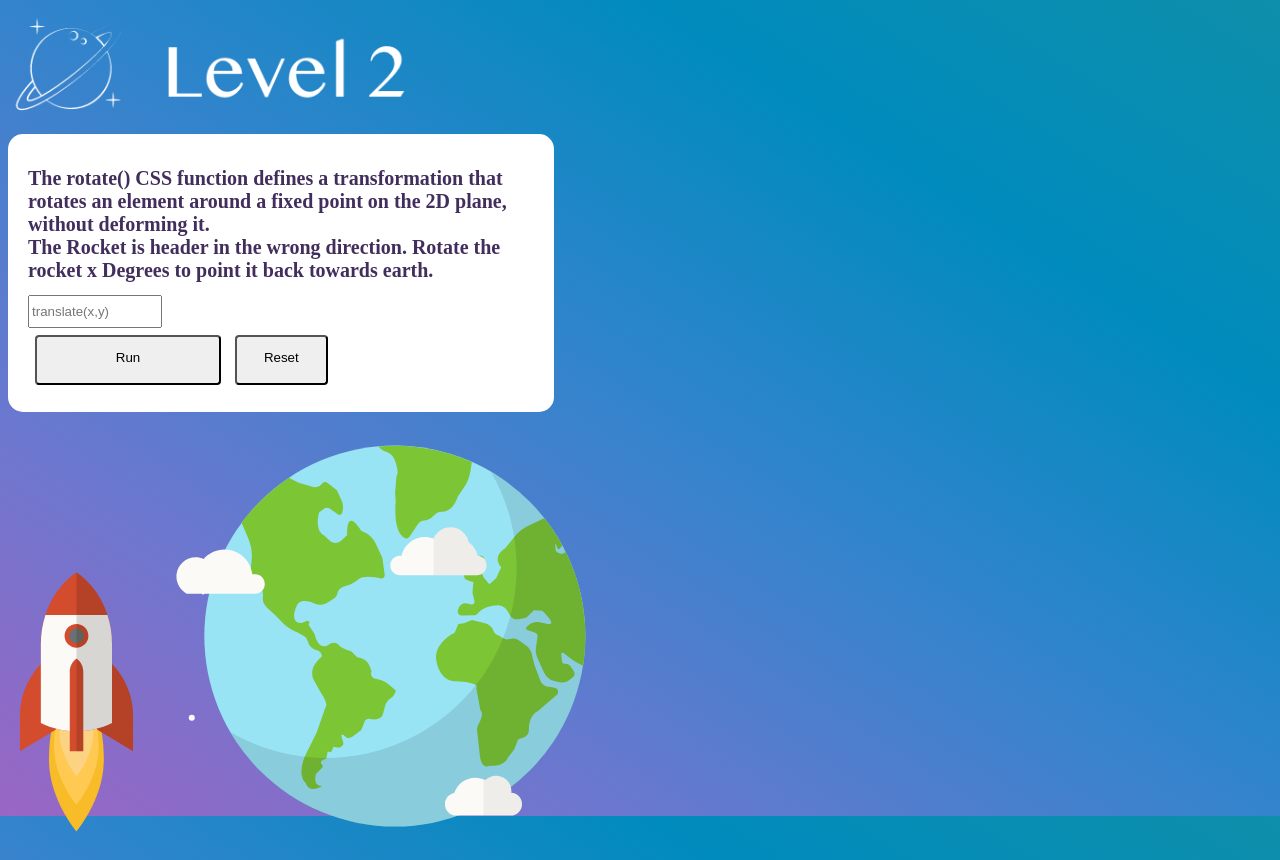
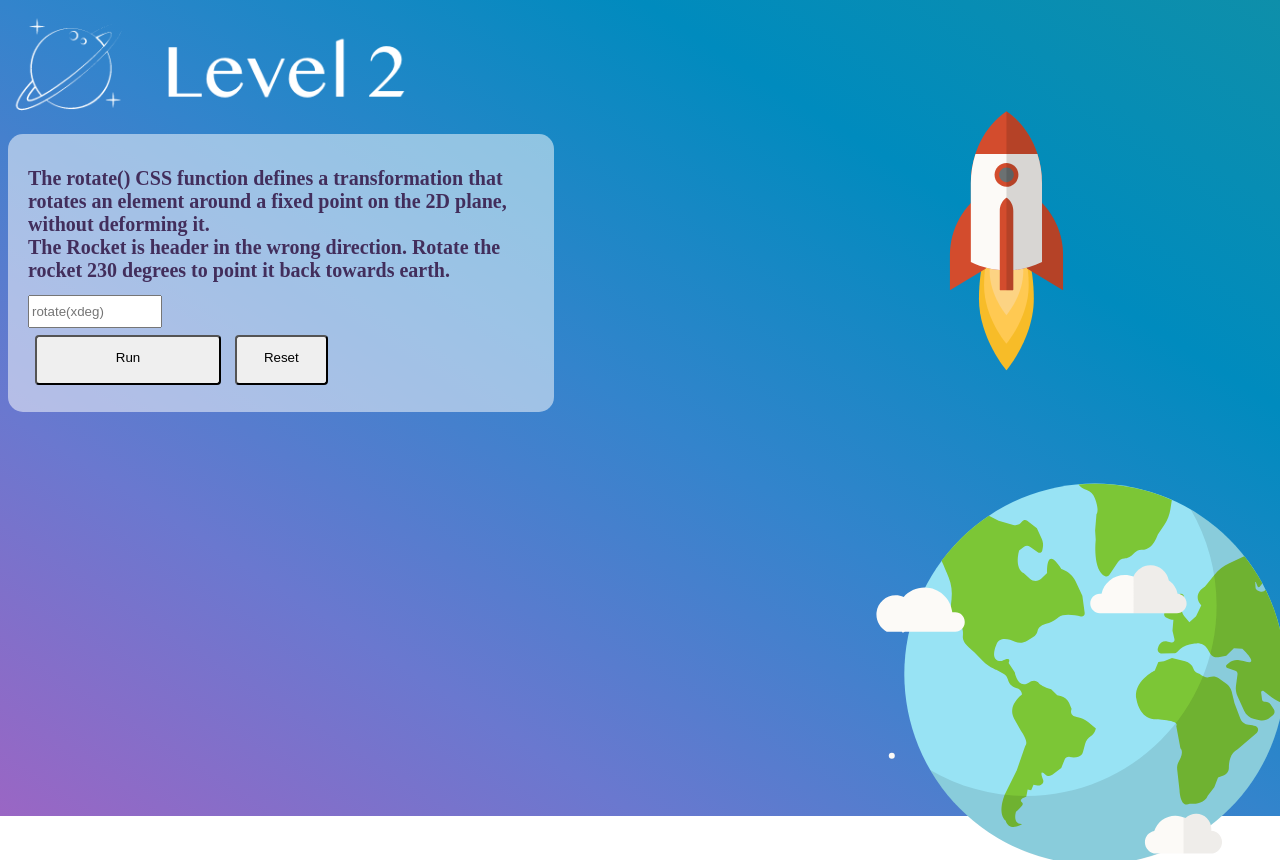
Before and after one commit to ariannalillie/AstroAnimate, a React (Create React App) app: page /level_2 in a window 1280 px wide. After the commit the page ends 816 px from the top, so only its background shows below. Built offline with nearby package versions, Linux system fonts and the light colour scheme.

Commit message:
level 2 almost complete

```diff
--- a/src/App.js
+++ b/src/App.js
@@ -2,6 +2,7 @@ import { Route, Switch } from "react-router-dom";
 import Home from "./Componenets/Home"
 import Level1 from "./Componenets/Level1";
 import Level2 from "./Componenets/Level2";
+import Level3 from "./Componenets/Level3";
 
 function App() {
   return (
@@ -15,6 +16,9 @@ function App() {
     <Route path="/level_2" >
       <Level2 />
     </Route>
+    <Route path="/level_3" >
+      <Level3 />
+    </Route>
     </>
   );
 }
--- a/src/Componenets/Home/Home.css
+++ b/src/Componenets/Home/Home.css
@@ -29,8 +29,7 @@ body {
     height: 600px;
     width: 600px;
     border-radius: 50%;
-    background-color: white;
-    /* opacity: 50%; */
+    background-color: rgba(255, 255, 255, 0.513);
     margin-right: -60px;
     margin-top: 200px;
 }
--- a/src/Componenets/Level1/Level1.css
+++ b/src/Componenets/Level1/Level1.css
@@ -37,9 +37,10 @@
 
 .input-container {
     padding: 20px;
-    background-color: white;
+    background-color: rgba(255, 255, 255, 0.514);
     width: 40%;
     border-radius: 15px;
+    height: 100%;
 }
 
 .level-logo {
--- a/src/Componenets/Level1/index.js
+++ b/src/Componenets/Level1/index.js
@@ -8,10 +8,10 @@ import {  useHistory } from "react-router-dom";
 
 const taskAnimation = (rotate1, rotate2) => keyframes`
   from {
-    transform: ${rotate1};
+    transform: ${rotate2};
   }
   to {
-    transform: ${rotate2};
+    transform: ${rotate1};
   }
 `;
 
@@ -19,8 +19,8 @@ const MyStyledImg = styled.img`
   src: ${(props) => props.src};
   classname: ${(props) => props.className};
   alt: ${(props) => props.myAlt};
-  animation: ${(props) => taskAnimation(props.rotate1, props.rotate2)} infinite
-    20s linear;
+  animation: ${(props) => taskAnimation(props.rotate1, props.rotate2)} 1
+    2s linear;
   margin: 0.5em;
 `;
 
@@ -73,7 +73,7 @@ function Level1() {
       (astronautElement &&
         planetElement &&
         isCollide(astronautElement, planetElement));
-    }, 1100)
+    }, 2000)
   }
 
   //Brings winner to the next level
@@ -119,7 +119,6 @@ function Level1() {
             setAnswer_1(e.target.value);
           }}
         />
-
         <StyledButton
           buttonType="run"
           onClick={run}
--- /dev/null
+++ b/src/Componenets/Level2/Level2.css
@@ -0,0 +1,11 @@
+#rocket {
+    position: absolute;
+    top: 100px;
+    right: 200px;;
+}
+
+#earth {
+    position: fixed;
+    top: 450px;
+    left: 850px;
+}
--- a/src/Componenets/Level2/index.js
+++ b/src/Componenets/Level2/index.js
@@ -3,13 +3,15 @@ import rocket from "../../Media/rocket.svg";
 import earth from "../../Media/earth.svg";
 import styled, { keyframes } from "styled-components";
 import { useState } from "react";
+import "./Level2.css";
+import { useHistory } from "react-router-dom";
 
 const taskAnimation = (rotate1, rotate2) => keyframes`
   from {
-    transform: ${rotate1};
+    transform: rotate(0deg);
   }
   to {
-    transform: ${rotate2};
+    transform: ${rotate1};
   }
 `;
 
@@ -17,8 +19,8 @@ const MyStyledImg = styled.img`
   src: ${(props) => props.src};
   classname: ${(props) => props.className};
   alt: ${(props) => props.myAlt};
-  animation: ${(props) => taskAnimation(props.rotate1, props.rotate2)} infinite
-    20s linear;
+  animation: ${(props) => taskAnimation(props.rotate1, props.rotate2)} 1
+    2s linear;
   margin: 0.5em;
 `;
 
@@ -38,6 +40,24 @@ const StyledButton = styled.button`
 `;
 
 function Level2() {
+    //Brings winner to the next level
+    const history = useHistory();
+    const routeChange = () => {
+        let path = '/level_3';
+        history.push(path);
+    }
+
+    //If player types in the correct input
+    function youWin() {
+        return (
+            <div>
+                <h1>You are out of this world!</h1>
+                <button onClick={routeChange}>next level</button>
+            </div>
+        )
+    }
+
+
     const [answer_1, setAnswer_1] = useState("");
     const [isRunning, setIsRunning] = useState(false);
 
@@ -45,10 +65,15 @@ function Level2() {
         <div>
             <img src={levelLogo} className="level-logo" />
             <div className="input-container">
-            <h1 className='instructions'>The rotate() CSS function defines a transformation that rotates an element around a fixed point on the 2D plane, without deforming it. <br /> The Rocket is header in the wrong direction. Rotate the rocket x Degrees to point it back towards earth.</h1>
+                {isRunning
+                    ? answer_1 === "rotate(230deg)"
+                        ? youWin()
+                        : <h1>Oops, not quiet! Click the reset button to try again</h1>
+                    : null}
+                <h1 className='instructions'>The rotate() CSS function defines a transformation that rotates an element around a fixed point on the 2D plane, without deforming it. <br /> The Rocket is header in the wrong direction. Rotate the rocket 230 degrees to point it back towards earth.</h1>
                 <CustomizedInput
                     value={answer_1}
-                placeholder="translate(x,y)"
+                    placeholder="rotate(xdeg)"
                     onChange={(e) => {
                         // setIsRunning(false);
                         setAnswer_1(e.target.value);
@@ -78,6 +103,7 @@ function Level2() {
                 src={rocket}
                 className="App-logo"
                 myAlt="logo"
+                rotate1={isRunning && answer_1}
             />
             <MyStyledImg
                 id="earth"
--- /dev/null
+++ b/src/Componenets/Level3/index.js
@@ -0,0 +1,9 @@
+function Level3 () {
+    return (
+        <div>
+            <h1>Welcome to level 3</h1>
+        </div>
+    )
+}
+
+export default Level3;
```
Also changed, not shown: 1 other file (tests, documents, lock files or other folders). Lines whose indentation alone changed are shown as unchanged.
